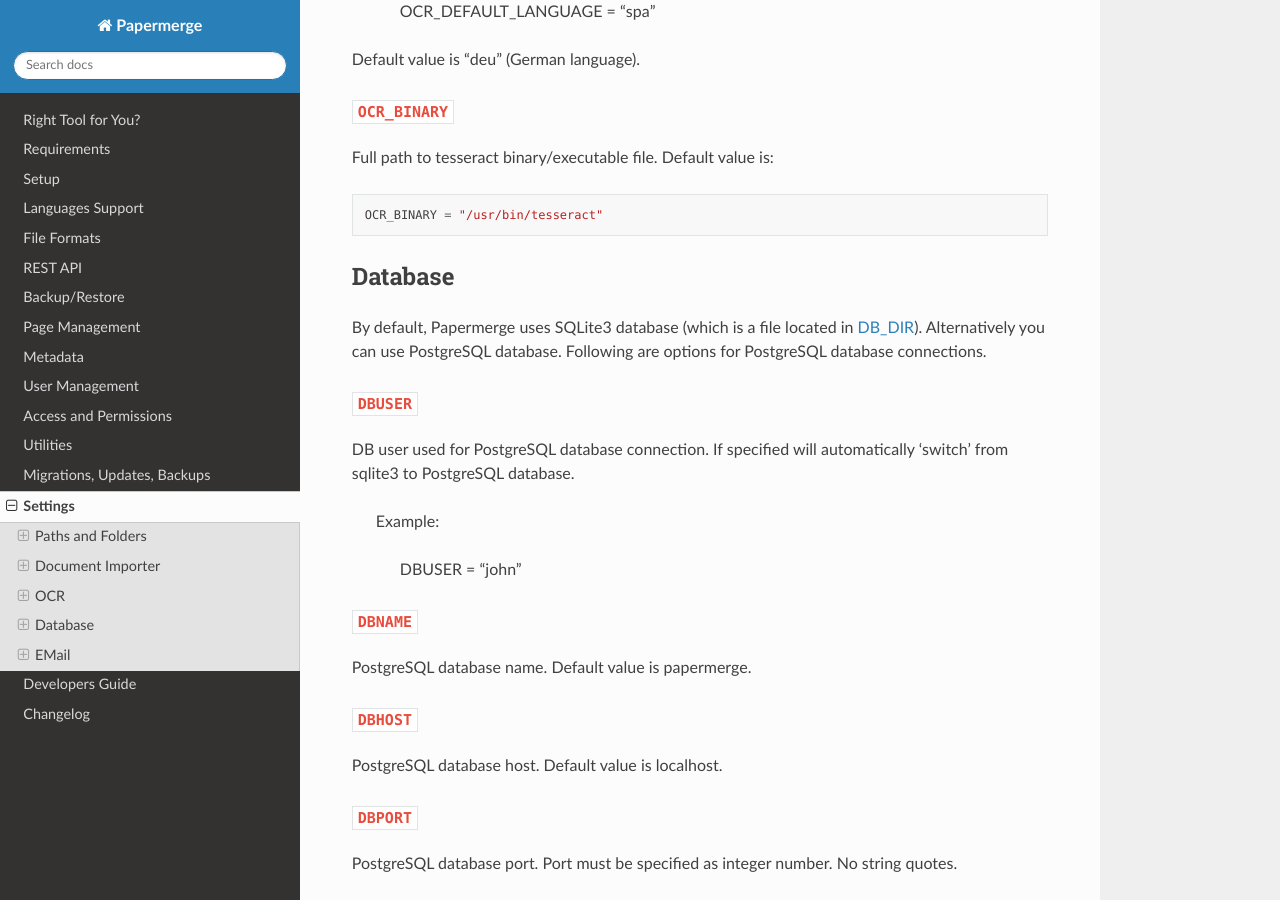
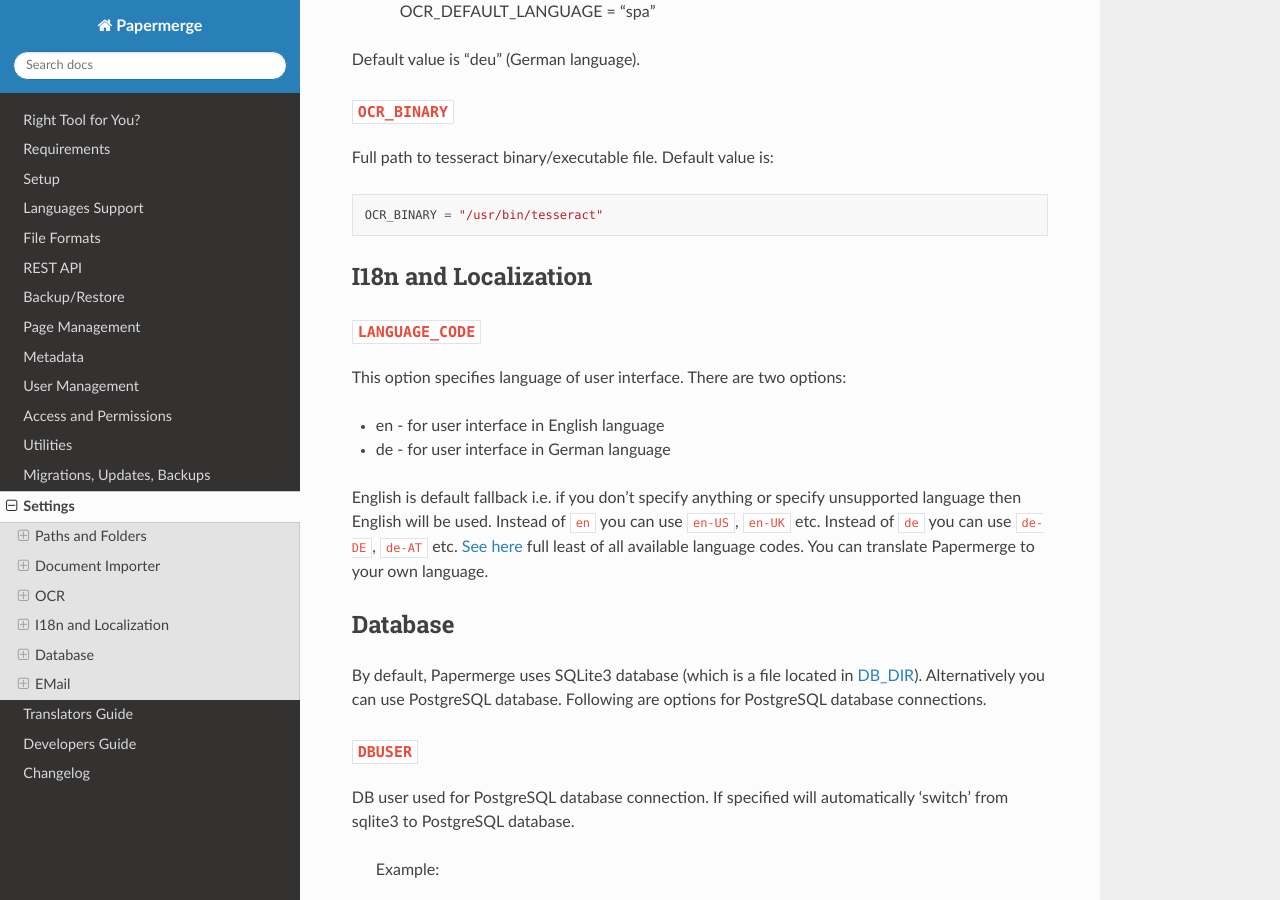
Before and after one commit to ciur/papermerge, a Sphinx documentation site: the page built from docs/source/settings.rst, in a window 1280 px wide and 900 px high, scrolled down 2680 px. Built offline with Sphinx 7.4.7 and the Read the Docs theme 2.0.0, drawn with Linux system fonts in a browser that asks for light colours.

Commit message:
documentation updates

```diff
--- a/docs/source/index.rst
+++ b/docs/source/index.rst
@@ -52,6 +52,7 @@
    utilities
    migrations
    settings
+   translators_guide/index
    developers_guide/index
    changelog
 
--- a/docs/source/settings.rst
+++ b/docs/source/settings.rst
@@ -142,6 +142,27 @@
 
   OCR_BINARY = "/usr/bin/tesseract"
 
+.. _i18n:
+
+I18n and Localization
+#######################
+
+``LANGUAGE_CODE``
+~~~~~~~~~~~~~~~~~~~
+
+This option specifies language of user interface.
+There are two options:
+
+* en - for user interface in English language
+* de - for user interface in German language
+
+English is default fallback i.e. if you don't specify anything
+or specify unsupported language then English will be used.
+Instead of ``en`` you can use ``en-US``, ``en-UK`` etc.
+Instead of ``de`` you can use ``de-DE``, ``de-AT`` etc.
+`See here <http://www.i18nguy.com/unicode/language-identifiers.html>`_ full least of all available language codes.
+You can translate Papermerge to your own language.
+
 .. _database:
 
 Database
--- /dev/null
+++ b/docs/source/translators_guide/translations.rst
@@ -0,0 +1,4 @@
+Translations
+=============
+
+Translations files have ``.po`` extentions.
```
Also changed, not shown: docs/source/translators_guide/index.rst (added, +10 -0 lines).
